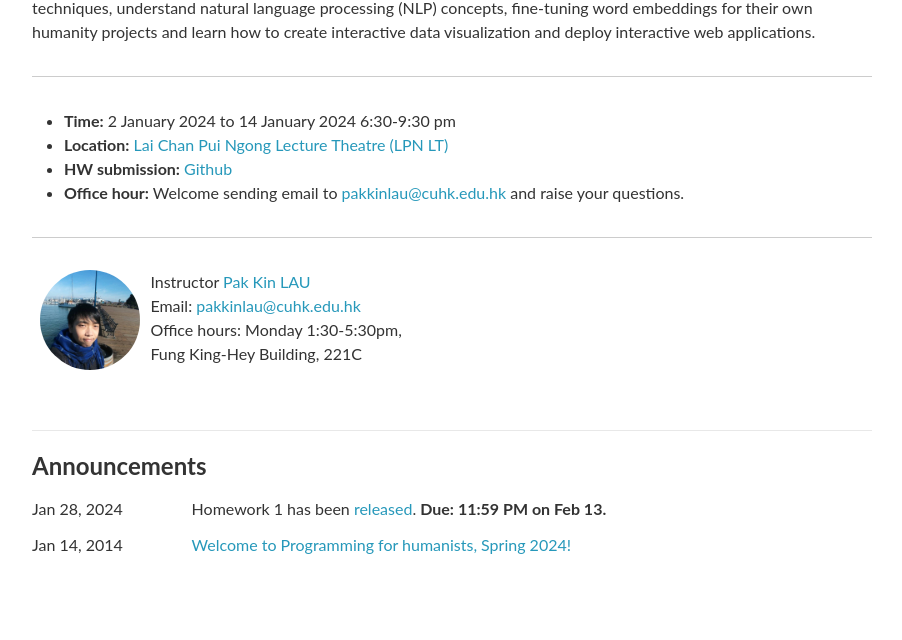
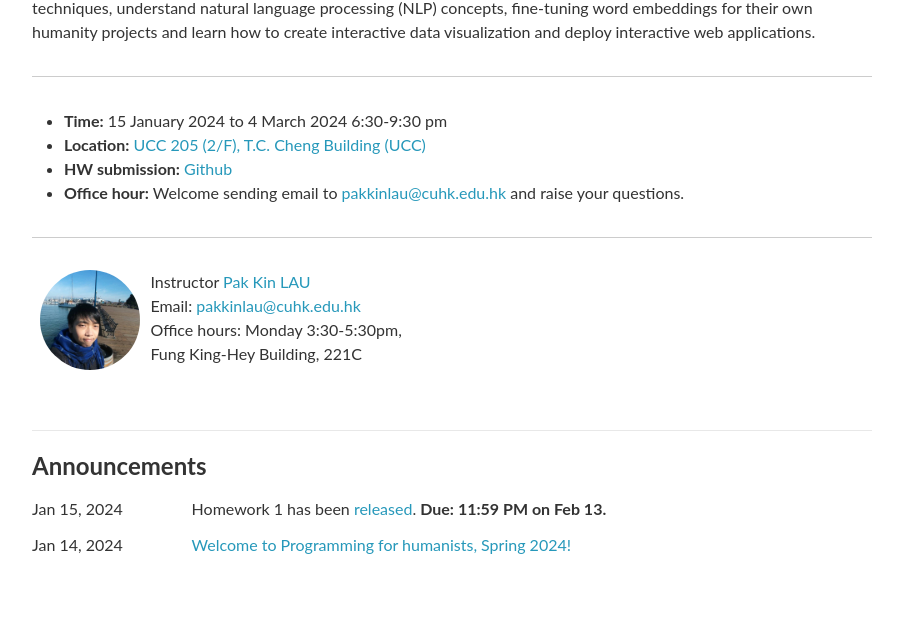
Before and after one commit to pakkinlau/prog-for-humanists-web, a Jekyll site: the page built from _pages/about.md, in a window 1280 px wide and 1174 px high. Shown: the part 316-956 px from the top of the window, without its empty margins (188-1090 px from the left). Built offline with Jekyll 4.4.1, drawn with Linux system fonts in a browser that asks for light colours; nearby versions of some CDN libraries; comment, search, counter and statistics services are not loaded.

Commit message:
Gites: Automated add-commit-push. Datetime tag: 11/01/2024 20:51:33

```diff
--- a/_announcements/2019-01-14-welcome.md
+++ b/_announcements/2019-01-14-welcome.md
@@ -1,6 +1,6 @@
 ---
 layout: post
-date: 2014-01-14
+date: 2024-01-14
 inline: false
 title: Welcome to Programming for humanists, Spring 2024!
 ---
--- a/_data/staff.yml
+++ b/_data/staff.yml
@@ -2,7 +2,7 @@ Instructors:
     - name: Pak Kin LAU
       email: pakkinlau@cuhk.edu.hk
       url: https://github.com/pakkinlau
-      office-hours: "Monday 1:30-5:30pm, Fung King-Hey Building, 221C"
+      office-hours: "Monday 3:30-5:30pm, Fung King-Hey Building, 221C"
       image: staff/pakkin.jpg
 
 Place-holder:
--- a/_pages/about.md
+++ b/_pages/about.md
@@ -10,8 +10,8 @@ This course provides a comprehensive introduction to programming tools using pop
 
 ---
 
-- **Time:** 2 January 2024 to 14 January 2024 6:30-9:30 pm
-- **Location:** [Lai Chan Pui Ngong Lecture Theatre (LPN LT)](https://www.google.com/maps/place/Sir+Run+Run+Shaw+Hall/@22.4202151,114.2046367,17z/data=!4m14!1m7!3m6!1s0x34040884948a019f:0xdc542394ea7ccd23!2sThe+Chinese+University+of+Hong+Kong+Shaw+College+Lecture+Theatre!8m2!3d22.422331!4d114.201597!16s%2Fg%2F12h_d__ty!3m5!1s0x3404089c77bf6f99:0xfdbdc6ee71aea495!8m2!3d22.42013!4d114.2072076!16s%2Fg%2F11bccgrk04?entry=ttu){:target="\_blank"}
+- **Time:** 15 January 2024 to 4 March 2024 6:30-9:30 pm
+- **Location:** [UCC 205 (2/F), T.C. Cheng Building (UCC)](http://www.avsu.cuhk.edu.hk/en/classroom_service/upper_level_rooms_detail/14/){:target="\_blank"}
 - **HW submission:** [Github](https://github.com/pakkinlau/prog-for-humanists/issues){:target="\_blank"}
 - **Office hour:** Welcome sending email to [pakkinlau@cuhk.edu.hk](mailto:pakkinlau@cuhk.edu.hk) and raise your questions.
 
```
Also changed, not shown: _announcements/2019-01-28-hw1.md (+1 -1 lines).
